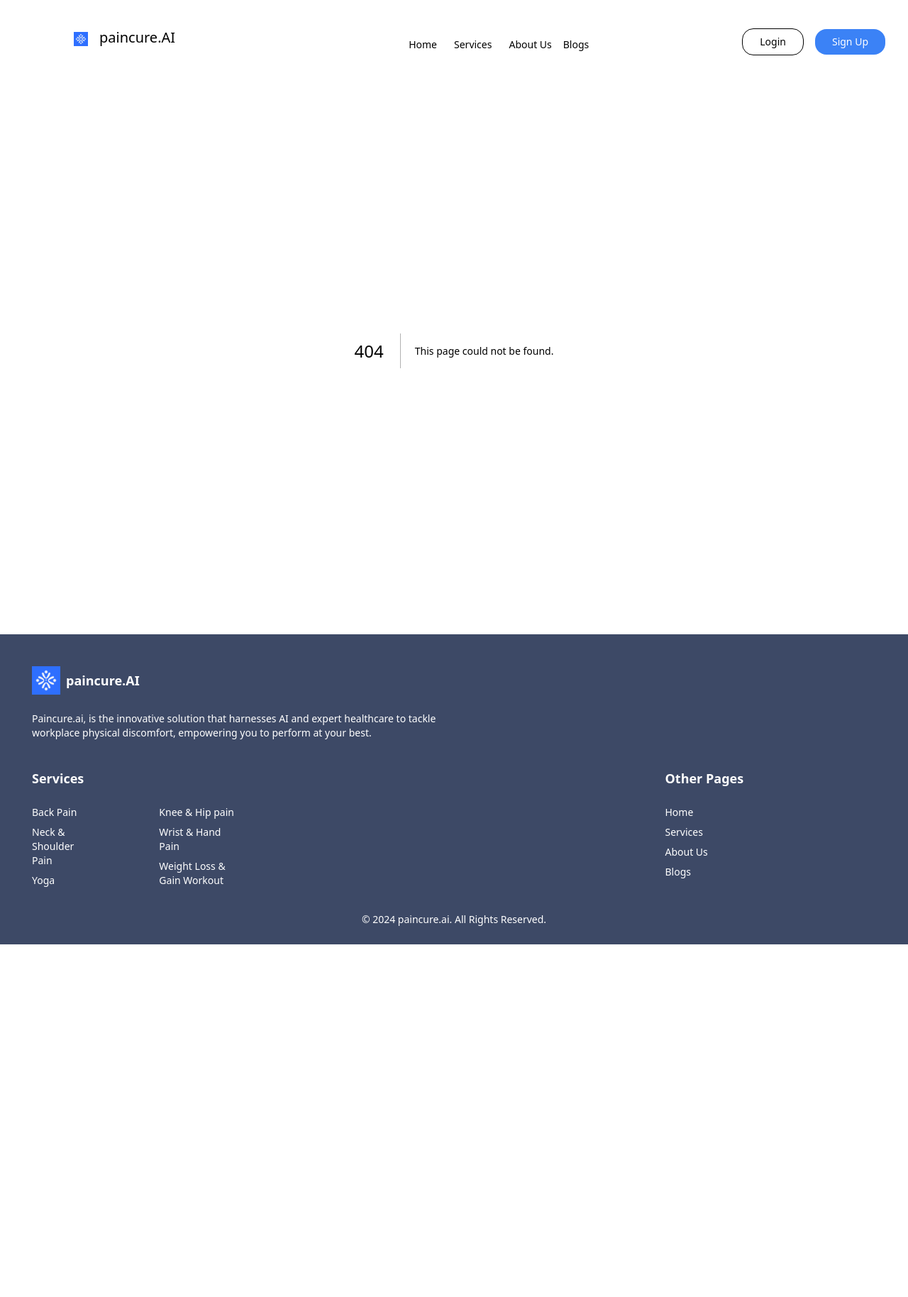
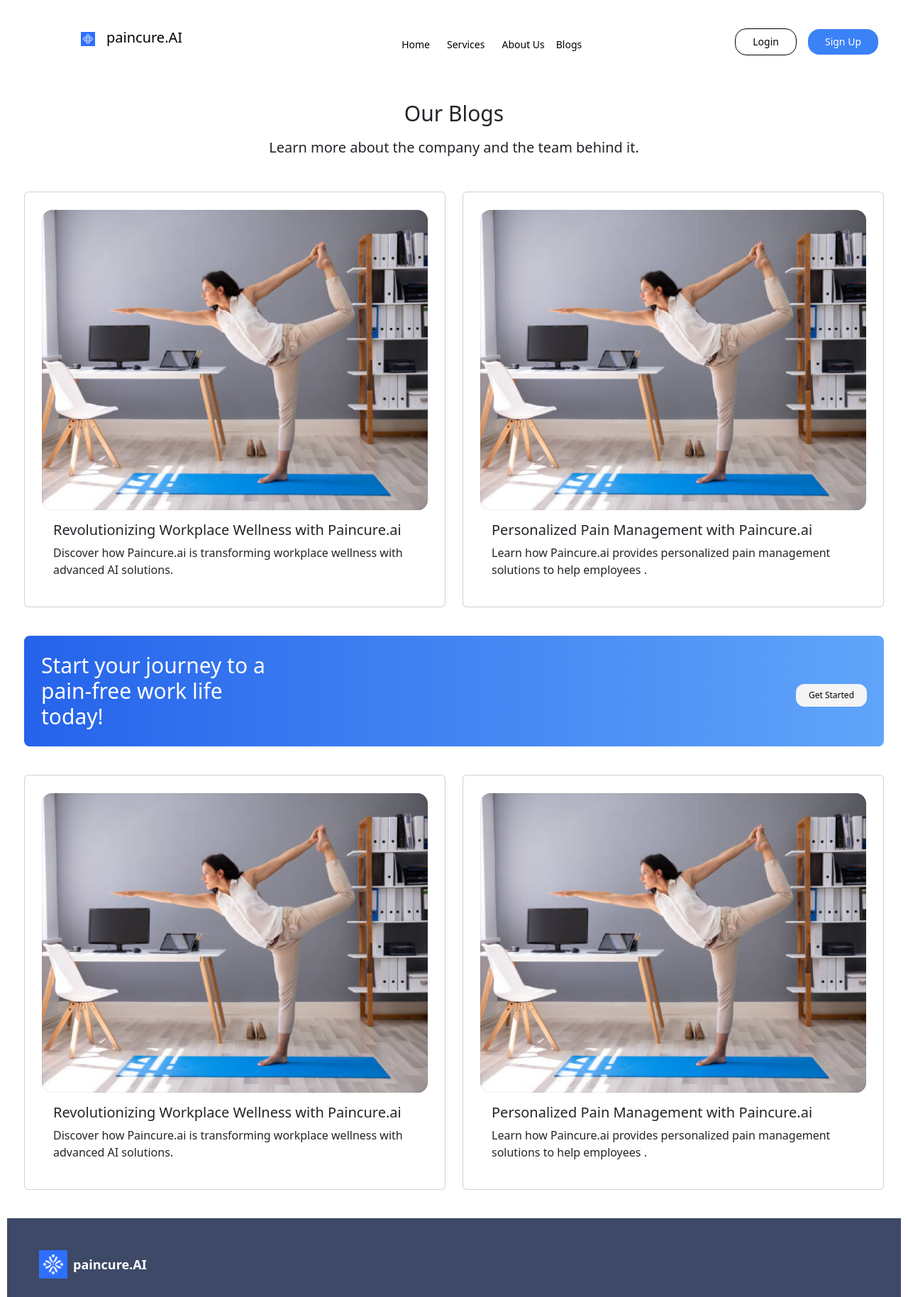
Before and after one commit to nitishsaini706/paincure, a Next.js app: page /blogs in a window 1280 px wide. Before the commit this address had no page. Shown: the top 1828 px of the page at 71% size. Before the commit the page ends 1331 px from the top, so only its background shows below. Built offline with nearby package versions, Linux system fonts and the light colour scheme.

Commit message:
adding new pages

```diff
--- a/src/app/about/page.js
+++ b/src/app/about/page.js
@@ -1,8 +1,131 @@
+"use client"
 import React from 'react'
-
+import Banner from '../../components/Banner';
+import { Container, Row, Col, Card,Form } from 'react-bootstrap';
+import Image from 'next/image';
 export default function About() {
   return (
-    <>
-    </>
+    <div className="container mt-2 rounded-3xl">
+    <Container>
+      <Row>
+      <div className='flex justify-center'>
+      <h2 className='text-center mb-3 mt-5 rounded-lg border-2 w-[100px] p-2'>About Us</h2>
+      </div>
+      <div>
+            <h2 className="text-center mb-3  text-3xl font-bold">About paincure.ai</h2>
+            <h2 className='text-center  mb-4'>Introducing Paincure.ai - your personal ally in the battle against physical discomfort.</h2>
+      </div>
+      <div className='mt-5'>
+        <div>
+          <h1 className='text-3xl'>What we believe?</h1>
+          <div className='mt-3 h-[1px] bg-black w-full'></div>
+        </div>
+        <div className='mt-3'>
+          <p> We believe that every person deserves access to effective, personalized solutions for relieving physical discomfort.
+            That's why we've assembled a team of certified healthcare professionals, including physiotherapists, orthopedists, and yoga instructors,
+            to create tailored treatment plans just for you. </p>
+        </div>
+      </div>
+      </Row>
+            <Row className='mt-5 mb-10 p-0'>
+              <Col md={6} className='p-0'>
+                <Card className='border-0 p-0'>
+                  <Card.Body>
+                    <Card.Title className='text-3xl'>Our Mission and Vision</Card.Title>
+                    <Card.Text>
+                    <div className='mt-3 h-[1px] bg-gray-400 w-full'></div>
+                      <p className='mt-3'>We envision a future where pain is no longer a barrier to productivity and job satisfaction. </p>
+                      <p className='mt-3'>By harnessing the power of AI and leveraging the expertise of healthcare professionals, we're paving the way for a healthier, more comfortable, and more productive lifestyle.</p>
+                      </Card.Text>
+                  </Card.Body>
+                </Card>
+              </Col>
+              <Col md={6} className='p-0'>
+                <Card className='p-4 border-0 align-items-center'>
+                <Image src="/about.png" className='mb-6' width={300} height={300} />
+                </Card>
+              </Col>
+            </Row>
+             <Banner />
+            </Container>
+            <Container className="text-center my-5 mt-5 border-1  p-3">
+      <h1 className='lg:text-3xl mb-2 font-bold mb:text-2xl'>Experience the Future of Pain Management</h1>
+      <p className='mb:text-sm'>At Paincure.ai, we harness state-of-the-art AI technology, including Mediapipe and OpenCV, to analyze body posture and detect pain symptoms.</p>
+      <Row className="mt-[50px]">
+        <Col md={4}>
+          <Card className='lg:h-[130px] mb:mb-3'>
+            <Card.Body>
+              <Card.Title>Boost productivity</Card.Title>
+              <Card.Text>
+                Healthier individuals perform more efficiently.
+              </Card.Text>
+            </Card.Body>
+          </Card>
+        </Col>
+        <Col md={4}>
+          <Card className='lg:h-[130px] mb:mb-3'>
+            <Card.Body>
+              <Card.Title>Decrease absenteeism</Card.Title>
+              <Card.Text>
+                Effective pain management leads to fewer sick days.
+              </Card.Text>
+            </Card.Body>
+          </Card>
+        </Col>
+        <Col md={4}>
+          <Card className='lg:h-[130px] mb:mb-3'>
+            <Card.Body>
+              <Card.Title>Early Risk Prevention</Card.Title>
+              <Card.Text>
+              Immidate healthcare care expert availability
+              </Card.Text>
+            </Card.Body>
+          </Card>
+        </Col>
+      </Row>
+    </Container>
+    <Container>
+    <Row className='mt-5 mb-10 p-0'>
+              <Col md={4} className='p-0 '>
+                <Card className='p-4 border-0 '>
+                <Image src="/about2.png" className='mb-6' width={400} height={400} />
+                </Card>
+              </Col>
+              <Col md={8} className='p-0  flex justify-center items-center'>
+                <Card className='border-0 p-0  '>
+                  <Card.Body>
+                    <Card.Title className='text-3xl'>How We Handle Your Data in Compliance with Secure HIPAA Regulations</Card.Title>
+                    <Card.Text className='mt-3'>
+                      At Paincure.ai, we take data privacy and security seriously. We handle your personal and health information with utmost care, ensuring compliance with strict HIPAA regulations.
+                        Our robust security measures guarantee the confidentiality and protection of your data at all times.
+                    </Card.Text>
+                  </Card.Body>
+                </Card>
+              </Col>
+            </Row>
+    </Container>
+    <Container>
+    <div className="flex justify-center mb-10">
+    <div className="w-full max-w-md p-8">
+      <h2 className="text-center mb-3  text-3xl font-bold">Contact Us</h2>
+      <Form>
+
+                        <Form.Group controlId="formBasicFirstName" >
+                            <Form.Label>Name</Form.Label>
+                            <Form.Control type="name" placeholder="John Doe" />
+                        </Form.Group>
+                        <Form.Group controlId="formBasicLastName" className='mt-3'>
+                            <Form.Label>Email</Form.Label>
+                            <Form.Control type="email" placeholder="Ex: john@paincure.ai" />
+                        </Form.Group>
+                        <Form.Group controlId="formBasicLastName" className='mt-3'>
+                            <Form.Label>How can we help you?</Form.Label>
+                            <Form.Control type="text" placeholder="" />
+                        </Form.Group>
+                        </Form>
+      </div>
+      </div>
+    </Container>
+    </div>
   )
 }
--- /dev/null
+++ b/src/app/blogs/page.js
@@ -0,0 +1,59 @@
+"use client"
+
+import Banner from '../../components/Banner';
+import { Container, Row, Col, Card,Accordion ,Carousel ,Button } from 'react-bootstrap';
+
+
+export default function Blogs(){
+    return(
+<div className="container mt-2 rounded-3xl">
+
+<Container>
+        <h2 className="text-center mb-3 mt-5 text-3xl">Our Blogs</h2>
+        <h2 className='text-center  mb-4  text-xl'>Learn more about the company and the team behind it.</h2>
+        <Row className='mt-5 mb-10'>
+          <Col md={6}>
+            <Card className='p-4'>
+              <Card.Img variant="top" src="./blog.png" />
+              <Card.Body>
+                <Card.Title>Revolutionizing Workplace Wellness with Paincure.ai</Card.Title>
+                <Card.Text>Discover how Paincure.ai is transforming workplace wellness with advanced AI solutions.</Card.Text>
+              </Card.Body>
+            </Card>
+          </Col>
+          <Col md={6}>
+            <Card className='p-4'>
+              <Card.Img variant="top" src="./blog.png" />
+              <Card.Body>
+                <Card.Title>Personalized Pain Management with Paincure.ai</Card.Title>
+                <Card.Text>Learn how Paincure.ai provides personalized pain management solutions to help employees .</Card.Text>
+              </Card.Body>
+            </Card>
+          </Col>
+        </Row>
+         <Banner className='mb-10'/>
+        <Row className='mb-10 mt-10'>
+          <Col md={6}>
+            <Card className='p-4'>
+              <Card.Img variant="top" src="./blog.png" />
+              <Card.Body>
+                <Card.Title>Revolutionizing Workplace Wellness with Paincure.ai</Card.Title>
+                <Card.Text>Discover how Paincure.ai is transforming workplace wellness with advanced AI solutions.</Card.Text>
+              </Card.Body>
+            </Card>
+          </Col>
+          <Col md={6}>
+            <Card className='p-4'>
+              <Card.Img variant="top" src="./blog.png" />
+              <Card.Body>
+                <Card.Title>Personalized Pain Management with Paincure.ai</Card.Title>
+                <Card.Text>Learn how Paincure.ai provides personalized pain management solutions to help employees .</Card.Text>
+              </Card.Body>
+            </Card>
+          </Col>
+        </Row>
+        </Container>
+</div>
+
+    )
+}
--- /dev/null
+++ b/src/components/Banner.js
@@ -0,0 +1,12 @@
+export default function Banner(){
+    return(
+        <div className="p-4 rounded-lg bg-gradient-to-r from-blue-600 to-blue-400 text-white lg:flex lg:justify-between lg:items-center">
+            <div className="lg:w-[350px]">
+                <h1 className="lg:text-3xl">Start your journey to a pain-free work life today!</h1>
+                </div>
+                <div>
+                    <h1 className="rounded-xl bg-gray-100 text-black lg:py-2 lg:px-4 mb:mt-3 mb:w-[100px] mb:p-2 mb:text-xs mb:text-center">Get Started</h1>
+                </div>
+        </div>
+    )
+}
--- a/src/components/Header.js
+++ b/src/components/Header.js
@@ -16,7 +16,7 @@ export default function Header({ bg = "white", color = "black" }) {
   };
 
   return (
-    <nav className={`sticky top-0 z-9999999 lg:ml-20 mb:border-[1px] lg:border-0 mb:border-blue-950 lg:text-[20px] px-4 pt-4 pb-2 ${bg === 'white' ? ' border-b border-black bg-white' : 'bg-[#3D4966]'} ${color === 'black' ? 'text-black' : 'text-white'}`}>
+    <nav className={` lg:ml-20 mb:border-[1px] lg:border-0 mb:border-blue-950 lg:text-[20px] px-4 pt-4 pb-2 ${bg === 'white' ? ' border-b border-black bg-white' : 'bg-[#3D4966]'} ${color === 'black' ? 'text-black' : 'text-white'}`}>
       <div className="lg:container lg:flex lg:justify-between">
         <div className="flex lg:items-center justify-between">
 
@@ -59,10 +59,10 @@ export default function Header({ bg = "white", color = "black" }) {
                 </div>
               )}
             </div>
-            <Link href="/">
+            <Link href="/about">
               <p className={`block lg:mt-4 mb:mt-2 lg:inline-block  mx-2`}>About Us</p>
               </Link>
-              <Link href="/">
+              <Link href="/blogs">
               <p className={`block lg:mt-4 mb:mt-2 lg:inline-block  mx-2`}>Blogs</p>
               </Link>
           </div>
```
Also changed, not shown: public/about.png (added), 1 other file (tests, documents, lock files or other folders).
